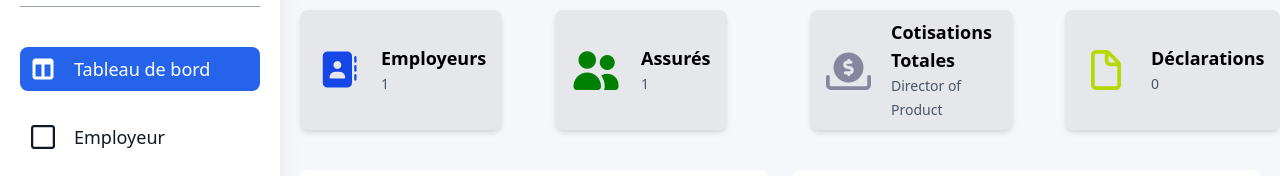
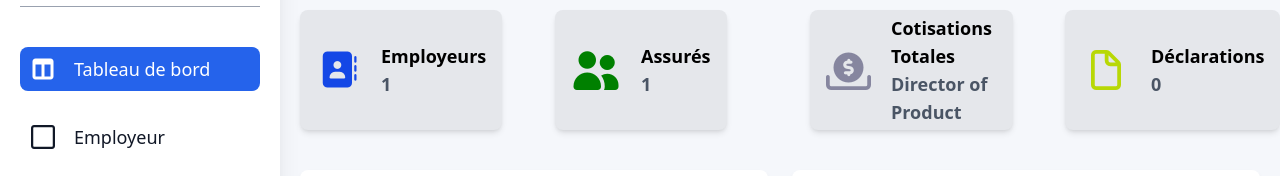
Before and after one commit to Mouad-MCH/e-Social-Systems, a website built with Vite: page dashboard.html in a window 1280 px wide. Shown: the part 122-298 px from the top of the page. Built offline with nearby package versions, Linux system fonts and the light colour scheme.

Commit message:
Adjusting the font of elements

```diff
--- a/dashboard.html
+++ b/dashboard.html
@@ -81,7 +81,7 @@
                     Employeurs
                   </a>
                 </p>
-                  <p class="text-gray-600" id="employers"></p>
+                  <p class="text-gray-600 font-bold text-lg" id="employers"></p>
               </div>
           </div>
         </article>
@@ -95,7 +95,7 @@
                   Assurés
                 </a>
               </p>
-              <p class="text-gray-600" id="assures"></p>
+              <p class="text-gray-600 font-bold text-lg" id="assures"></p>
             </div>
           </div>
         </article>
@@ -109,7 +109,7 @@
                   Cotisations Totales
                 </a>
               </p>
-              <p class="text-gray-600">Director of Product</p>
+              <p class="text-gray-600 font-bold text-lg">Director of Product</p>
             </div>
           </div>
         </article>
@@ -123,7 +123,7 @@
                   Déclarations
                 </a>
               </p>
-              <p class="text-gray-600" id="declarations"></p>
+              <p class="text-gray-600 font-bold text-lg" id="declarations"></p>
             </div>
           </div>
         </article>
```
